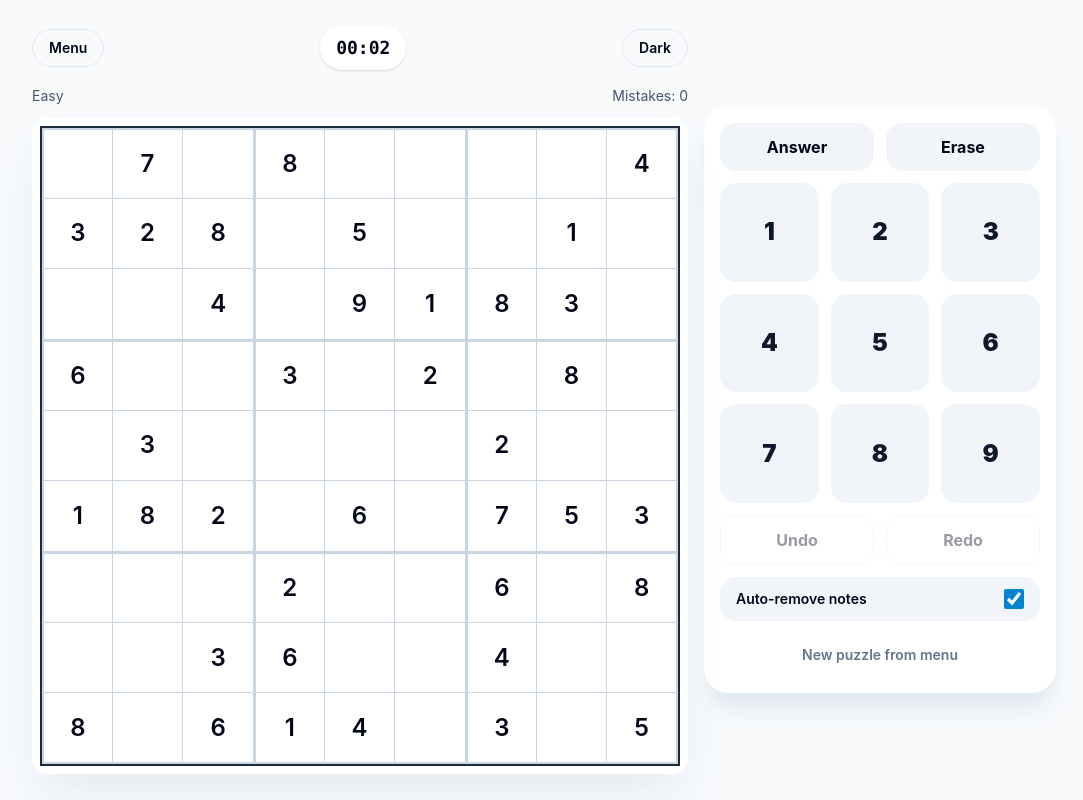
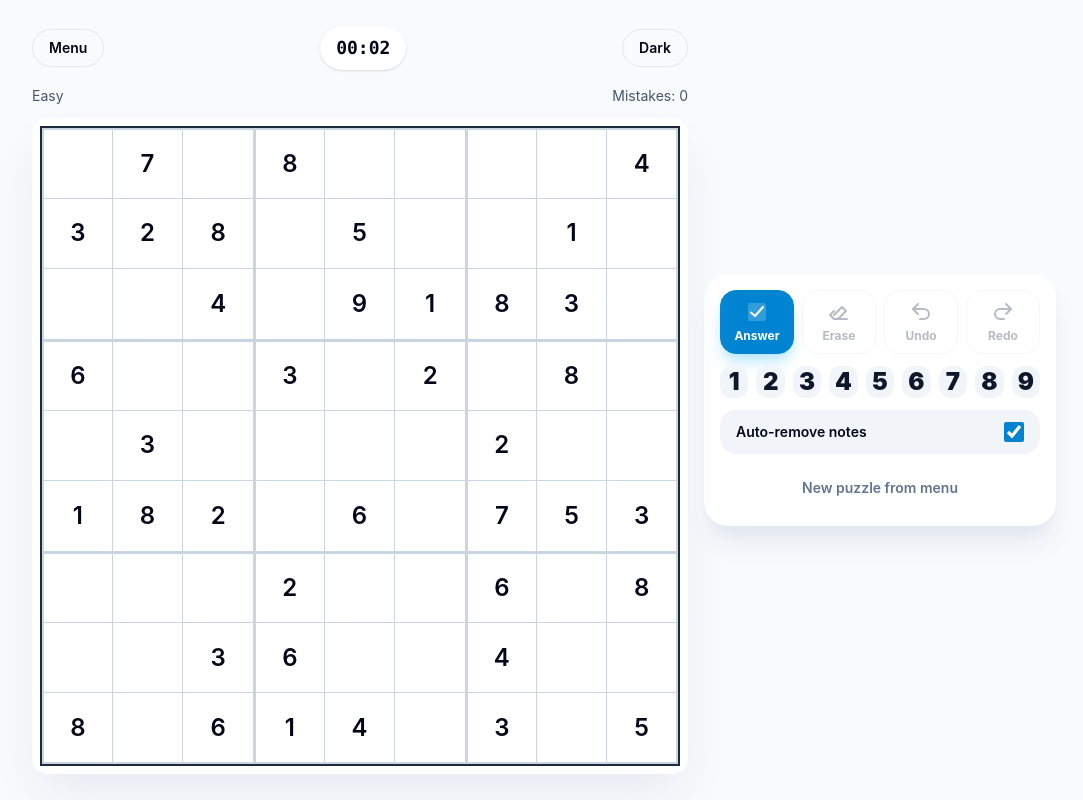
Before and after one commit to BrandonMiller355/my-sudoku, a React (Vite) app: page / in a window 1280 px wide. Both pictures are taken after a click on the button "Easy". Shown: the whole page, without its empty margins (96-1179 px from the left). Built offline with nearby package versions, Linux system fonts and the light colour scheme.

Commit message:
Tweaked UI a bit; added second expert puzzle

```diff
--- a/src/App.tsx
+++ b/src/App.tsx
@@ -1,4 +1,4 @@
-import { useEffect, useMemo, useState } from "react";
+import { type ReactNode, useEffect, useMemo, useState } from "react";
 import { choosePuzzle, difficulties, getPuzzleById } from "./puzzleService";
 import {
   clearActiveGame,
@@ -13,6 +13,36 @@ import {
 import type { CellState, CompletedGame, Difficulty, GameState, Move, Settings } from "./types";
 import { applyMove, boxOf, cloneCell, colOf, createGame, formatTime, getPeerIndexes, isComplete, isPeer, numbers, rowOf } from "./utils";
 
+type IconButtonProps = {
+  active?: boolean;
+  disabled?: boolean;
+  icon: ReactNode;
+  label: string;
+  onClick: () => void;
+  pressed?: boolean;
+};
+
+function IconButton({ active = false, disabled = false, icon, label, onClick, pressed }: IconButtonProps) {
+  return (
+    <button
+      type="button"
+      onClick={onClick}
+      disabled={disabled}
+      className={[
+        "flex min-h-16 flex-col items-center justify-center gap-1 rounded-2xl border px-2 py-2 text-xs font-bold transition disabled:cursor-not-allowed disabled:opacity-35",
+        active
+          ? "border-sky-600 bg-sky-600 text-white shadow-lg shadow-sky-200 dark:shadow-none"
+          : "border-slate-200 bg-white text-slate-700 hover:border-sky-300 hover:text-sky-700 dark:border-slate-700 dark:bg-slate-900 dark:text-slate-200 dark:hover:border-sky-500 dark:hover:text-sky-200",
+      ].join(" ")}
+      aria-pressed={pressed}
+      aria-label={label}
+    >
+      <span className="h-6 w-6">{icon}</span>
+      <span>{label}</span>
+    </button>
+  );
+}
+
 function App() {
   const [game, setGame] = useState<GameState | null>(null);
   const [settings, setSettings] = useState<Settings>(defaultSettings);
@@ -23,7 +53,9 @@ function App() {
 
   const puzzle = game ? getPuzzleById(game.puzzleId) : null;
   const selectedCell = game?.selectedCellIndex ?? null;
-  const selectedValue = selectedCell !== null ? game?.grid[selectedCell]?.value : null;
+  const selectedCellState = selectedCell !== null ? game?.grid[selectedCell] : null;
+  const selectedValue = selectedCellState?.value ?? null;
+  const canEraseSelected = Boolean(selectedCellState && !selectedCellState.given && (selectedCellState.value !== null || selectedCellState.notes.length > 0));
 
   useEffect(() => {
     async function restore() {
@@ -461,41 +493,74 @@ function App() {
             </div>
 
             <aside className="mx-auto flex w-full max-w-md flex-col gap-3 rounded-3xl bg-white p-4 shadow-xl shadow-slate-200 dark:bg-slate-900 dark:shadow-black/30">
-              <div className="grid grid-cols-2 gap-3">
-                <button
-                  type="button"
+              <div className="grid grid-cols-4 gap-2">
+                <IconButton
+                  active
+                  label={game.inputMode === "answer" ? "Answer" : "Notes"}
                   onClick={() => updateSettings({ inputMode: game.inputMode === "answer" ? "note" : "answer" })}
-                  className={`rounded-2xl px-4 py-3 font-bold ${game.inputMode === "note" ? "bg-amber-400 text-amber-950" : "bg-slate-100 dark:bg-slate-800"}`}
-                >
-                  {game.inputMode === "note" ? "Notes On" : "Answer"}
-                </button>
-                <button type="button" onClick={eraseSelected} className="rounded-2xl bg-slate-100 px-4 py-3 font-bold dark:bg-slate-800">
-                  Erase
-                </button>
+                  pressed
+                  icon={
+                    game.inputMode === "answer" ? (
+                      <svg viewBox="0 0 24 24" aria-hidden="true" className="h-full w-full" fill="none" stroke="currentColor" strokeWidth="2" strokeLinecap="round" strokeLinejoin="round">
+                        <path d="M5 4h14a1 1 0 0 1 1 1v14a1 1 0 0 1-1 1H5a1 1 0 0 1-1-1V5a1 1 0 0 1 1-1Z" fill="currentColor" className="opacity-20" />
+                        <path d="M6 12.5 10 16l8-9" className="fill-none" />
+                      </svg>
+                    ) : (
+                      <svg viewBox="0 0 24 24" aria-hidden="true" className="h-full w-full" fill="none" stroke="currentColor" strokeWidth="2" strokeLinecap="round" strokeLinejoin="round">
+                        <path d="M5 5h14v14H5z" fill="currentColor" className="opacity-20" />
+                        <path d="M8 9h8M8 13h8M8 17h5" />
+                      </svg>
+                    )
+                  }
+                />
+                <IconButton
+                  disabled={!canEraseSelected}
+                  label="Erase"
+                  onClick={eraseSelected}
+                  icon={
+                    <svg viewBox="0 0 24 24" aria-hidden="true" className="h-full w-full" fill="none" stroke="currentColor" strokeWidth="2" strokeLinecap="round" strokeLinejoin="round">
+                      <path d="m7 15 8-8 4 4-8 8H7l-4-4 4-4" />
+                      <path d="M11 19h9" />
+                    </svg>
+                  }
+                />
+                <IconButton
+                  disabled={game.undoStack.length === 0}
+                  label="Undo"
+                  onClick={undo}
+                  icon={
+                    <svg viewBox="0 0 24 24" aria-hidden="true" className="h-full w-full" fill="none" stroke="currentColor" strokeWidth="2" strokeLinecap="round" strokeLinejoin="round">
+                      <path d="M9 14 4 9l5-5" />
+                      <path d="M4 9h11a5 5 0 0 1 0 10h-4" />
+                    </svg>
+                  }
+                />
+                <IconButton
+                  disabled={game.redoStack.length === 0}
+                  label="Redo"
+                  onClick={redo}
+                  icon={
+                    <svg viewBox="0 0 24 24" aria-hidden="true" className="h-full w-full" fill="none" stroke="currentColor" strokeWidth="2" strokeLinecap="round" strokeLinejoin="round">
+                      <path d="m15 14 5-5-5-5" />
+                      <path d="M20 9H9a5 5 0 0 0 0 10h4" />
+                    </svg>
+                  }
+                />
               </div>
 
-              <div className="grid grid-cols-3 gap-3">
+              <div className="grid grid-cols-9 gap-1.5 sm:gap-2">
                 {numbers.map((value) => (
                   <button
                     key={value}
                     type="button"
                     onClick={() => enterNumber(value)}
-                    className={`aspect-square rounded-2xl text-2xl font-black transition ${
+                    className={`aspect-square rounded-xl text-lg font-black transition sm:text-2xl ${
                       game.selectedNumber === value ? "bg-sky-600 text-white shadow-lg shadow-sky-200 dark:shadow-none" : "bg-slate-100 text-slate-900 dark:bg-slate-800 dark:text-white"
                     }`}
                   >
                     {value}
                   </button>
                 ))}
-              </div>
-
-              <div className="grid grid-cols-2 gap-3">
-                <button type="button" onClick={undo} disabled={game.undoStack.length === 0} className="rounded-2xl border border-slate-200 px-4 py-3 font-bold disabled:opacity-40 dark:border-slate-700">
-                  Undo
-                </button>
-                <button type="button" onClick={redo} disabled={game.redoStack.length === 0} className="rounded-2xl border border-slate-200 px-4 py-3 font-bold disabled:opacity-40 dark:border-slate-700">
-                  Redo
-                </button>
               </div>
 
               <label className="flex items-center justify-between rounded-2xl bg-slate-100 px-4 py-3 text-sm font-semibold dark:bg-slate-800">
```
Also changed, not shown: puzzles/expert/expert-0002.json (added, +83 -0 lines).
